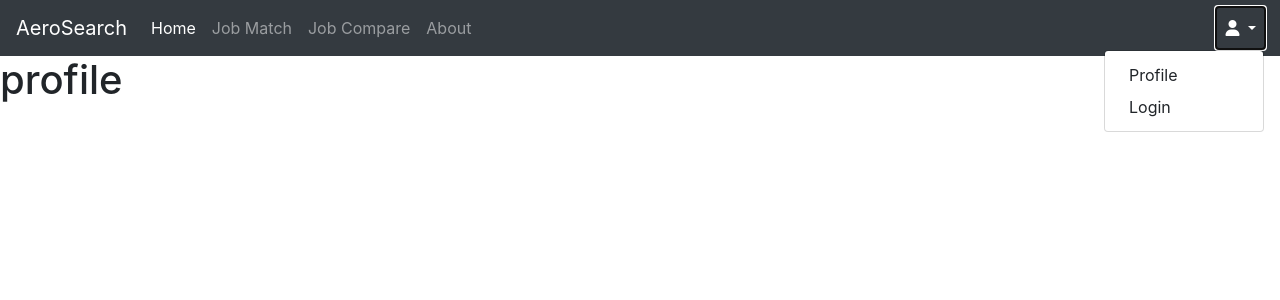
After one commit to SE300-Job-Search-Group/SE300-Job-Search-Project, a Flask app: page /profile in a window 1280 px wide, after a click that opens the changed part. The commit adds this page. Shown: the top 300 px of the page. Run offline with Flask 3, Linux system fonts and the light colour scheme; some libraries are stand-ins or nearby versions.

Commit message:
Set up the job handler abd made some other minor adjustments

```diff
--- a/src/app.py
+++ b/src/app.py
@@ -4,5 +4,10 @@ from views import views
 app = Flask(__name__, template_folder="templates") #initializing the application
 app.register_blueprint(views, url_prefix="/")
 
+@app.route("/")
+def index():
+    #redirect from the root URL ("/") to the /home page
+    return redirect(url_for('views.home'))
+
 if __name__ == "__main__": #runs the application
     app.run(debug=True)
--- a/src/jobSearchObj/company.py
+++ b/src/jobSearchObj/company.py
@@ -1,4 +1,4 @@
-from user import User
+from .user import User
 import sqlite3
 
 class Company:
--- a/src/jobSearchObj/job.py
+++ b/src/jobSearchObj/job.py
@@ -1,4 +1,4 @@
-from user import User
+from .user import User
 import sqlite3
 
 class Job:
--- a/src/templates/base.html
+++ b/src/templates/base.html
@@ -1,4 +1,4 @@
-<!doctype html> <!--This is the base (parent) template for the website-->
+<!doctype html> <!--This is the base template for navigating the website-->
 <html>
 <head>
     <link rel="stylesheet" href="https://cdn.jsdelivr.net/npm/bootstrap@4.3.1/dist/css/bootstrap.min.css"
@@ -18,7 +18,7 @@
         <div class="collapse navbar-collapse" id="navbarNav">
           <ul class="navbar-nav">
             <li class="nav-item active">
-              <a class="nav-link" href="#">Home <span class="sr-only">(current)</span></a>
+              <a class="nav-link" href="{{ url_for('views.home') }}">Home <span class="sr-only">(current)</span></a>
             </li>
             <li class="nav-item">
               <a class="nav-link" href="#">Job Match</a>
@@ -36,8 +36,8 @@
                 <i class="fa fa-user"></i>
               </a>
               <div class="dropdown-menu dropdown-menu-right" aria-labelledby="profileDropdown">
-                <a class="dropdown-item" href="#">Profile</a>
-                <a class="dropdown-item" href="#">Login</a>
+                <a class="dropdown-item" href="{{ url_for('views.profile') }}">Profile</a>
+                <a class="dropdown-item" href="{{ url_for('views.login') }}">Login</a>
               </div>
             </li>
           </ul>
--- /dev/null
+++ b/src/templates/login.html
@@ -0,0 +1,5 @@
+{% extends "base.html" %} <!--represents the login page-->
+{% block title %} Home page{% endblock %}
+{% block content %}
+<h1>login</h1>
+{% endblock %}
--- /dev/null
+++ b/src/templates/profile.html
@@ -0,0 +1,5 @@
+{% extends "base.html" %} <!--represents the profile page-->
+{% block title %} Home page{% endblock %}
+{% block content %}
+<h1>profile</h1>
+{% endblock %}
--- /dev/null
+++ b/src/templates/search_results.html
@@ -0,0 +1,5 @@
+{% extends "base.html" %} <!--represents the search results page-->
+{% block title %} Home page{% endblock %}
+{% block content %}
+<h1>search results</h1>
+{% endblock %}
--- a/src/views.py
+++ b/src/views.py
@@ -1,11 +1,33 @@
-from flask import Blueprint, render_template
+from flask import Blueprint, render_template, request
+from jobSearchObj.jobHandler import JobHandler
 
+#Flask blueprint for views
 views = Blueprint(__name__, "views")
 
-@views.route("/home") #defining the route to the home page
+#initializing jobHandler
+job_handler = JobHandler()
+
+@views.route("/home", methods=['GET', 'POST']) #defining route to home page
 def home():
+    #request to the home page
+    if request.method == 'POST':
+        #method is POST if the user uses the search bar
+        query = request.form.get('query')
+        keywords = query.split()
+
+        #using the jobHandler
+        matching_jobs = job_handler.search_jobs(keywords)
+
+        #page to display search results
+        return render_template('search_results.html', jobs=matching_jobs)
+
+    #home page is displayed if nothing is searched
     return render_template("index.html")
 
-@views.route("/login") #defining the route to login page (incomplete)
+@views.route("/login") #defining the route to login page
 def login():
-    return render_template("base.html")
+    return render_template("login.html")
+
+@views.route("/profile") #defining the route to profile page
+def profile():
+    return render_template("profile.html")
```
Also changed, not shown: src/jobSearchObj/jobHandler.py (+9 -2 lines), src/templates/index.html (+13 -2 lines).
